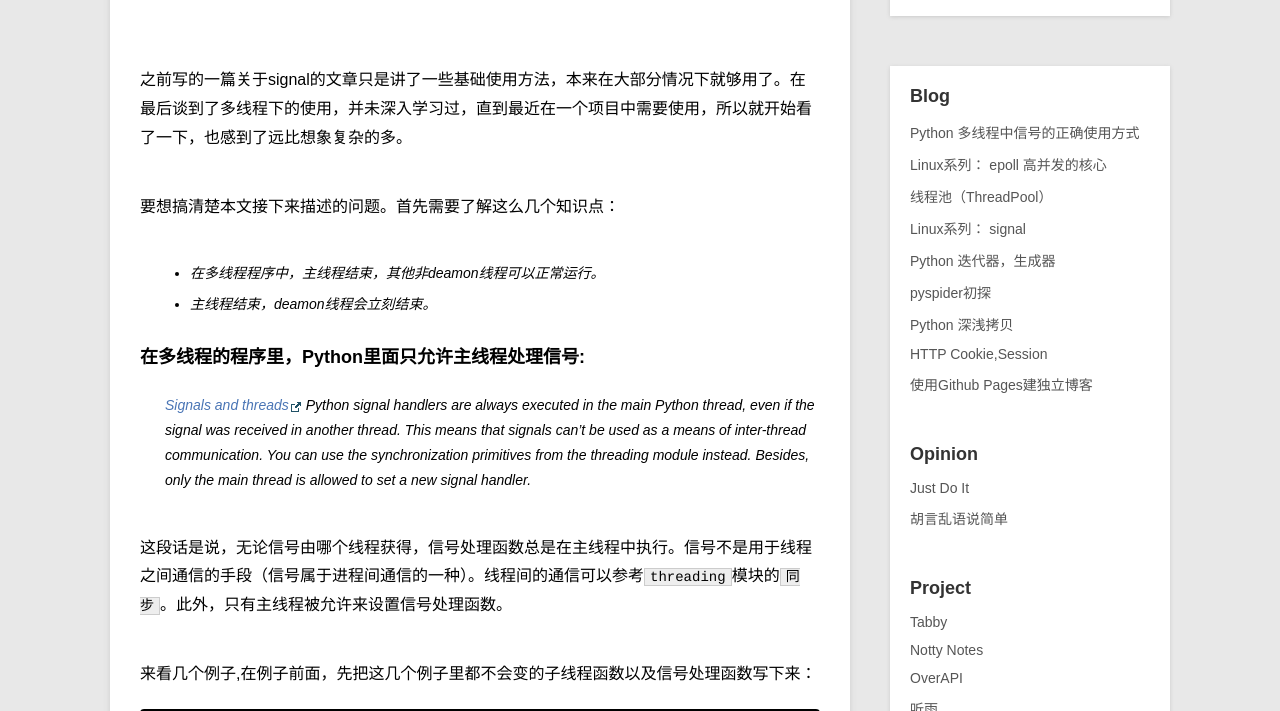
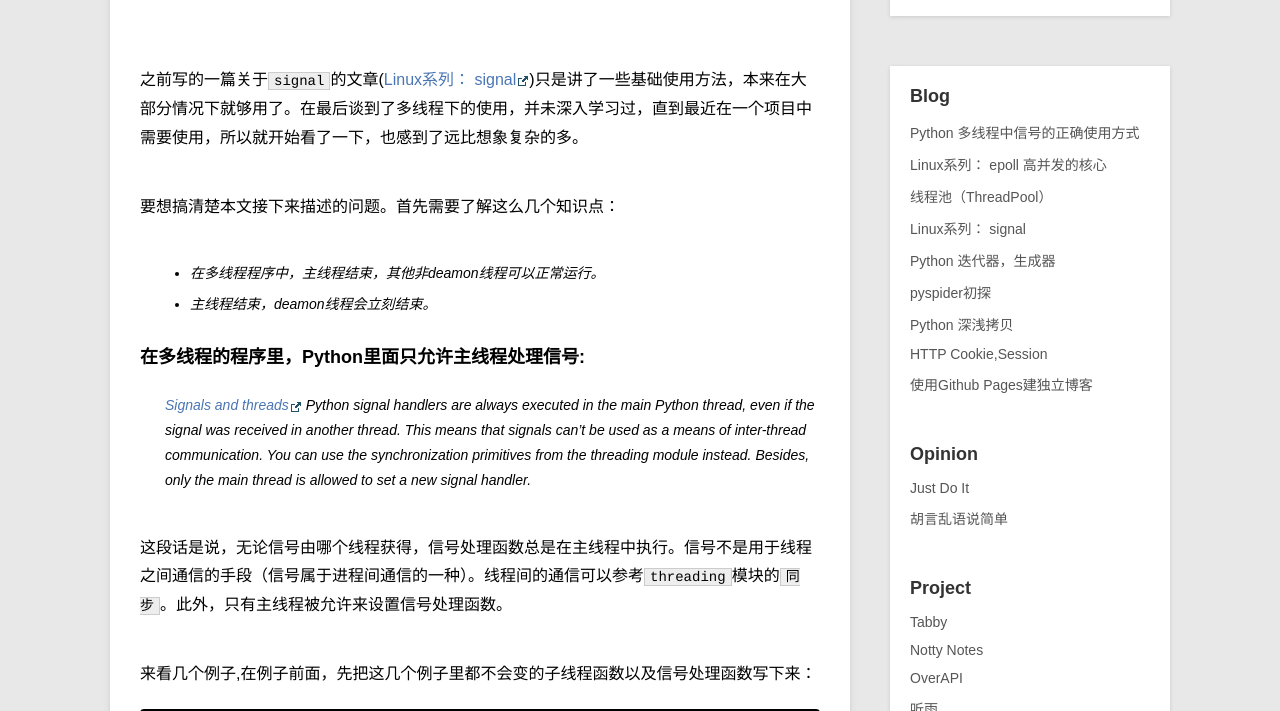
Before and after one commit to tylderen/tylderen.github.io, a Jekyll site: the page built from _posts/blog/2016-07-17-linux-multi-thread-signal.md, in a window 1280 px wide and 900 px high, cut to the strip 189-900 px from the top of the window. Built offline with Jekyll 4.4.1, drawn with Linux system fonts in a browser that asks for light colours; Markdown is read by kramdown in place of the engine named in the settings.

Commit message:
Update 2016-07-17-linux-multi-thread-signal.md

```diff
--- a/_posts/blog/2016-07-17-linux-multi-thread-signal.md
+++ b/_posts/blog/2016-07-17-linux-multi-thread-signal.md
@@ -1,10 +1,10 @@
 ---
 layout: post
 title:  Python 多线程中信号的正确使用方式
-description:  多线程使用信号，要注意
+description:  多线程使用信号，需要特别的注意
 category: blog
 ---
-之前写的一篇关于signal的文章只是讲了一些基础使用方法，本来在大部分情况下就够用了。在最后谈到了多线程下的使用，并未深入学习过，直到最近在一个项目中需要使用，所以就开始看了一下，也感到了远比想象复杂的多。
+之前写的一篇关于`signal`的文章([Linux系列： signal](http://tylderen.github.io/linux-signal))只是讲了一些基础使用方法，本来在大部分情况下就够用了。在最后谈到了多线程下的使用，并未深入学习过，直到最近在一个项目中需要使用，所以就开始看了一下，也感到了远比想象复杂的多。
 
 要想搞清楚本文接下来描述的问题。首先需要了解这么几个知识点：
 
```
